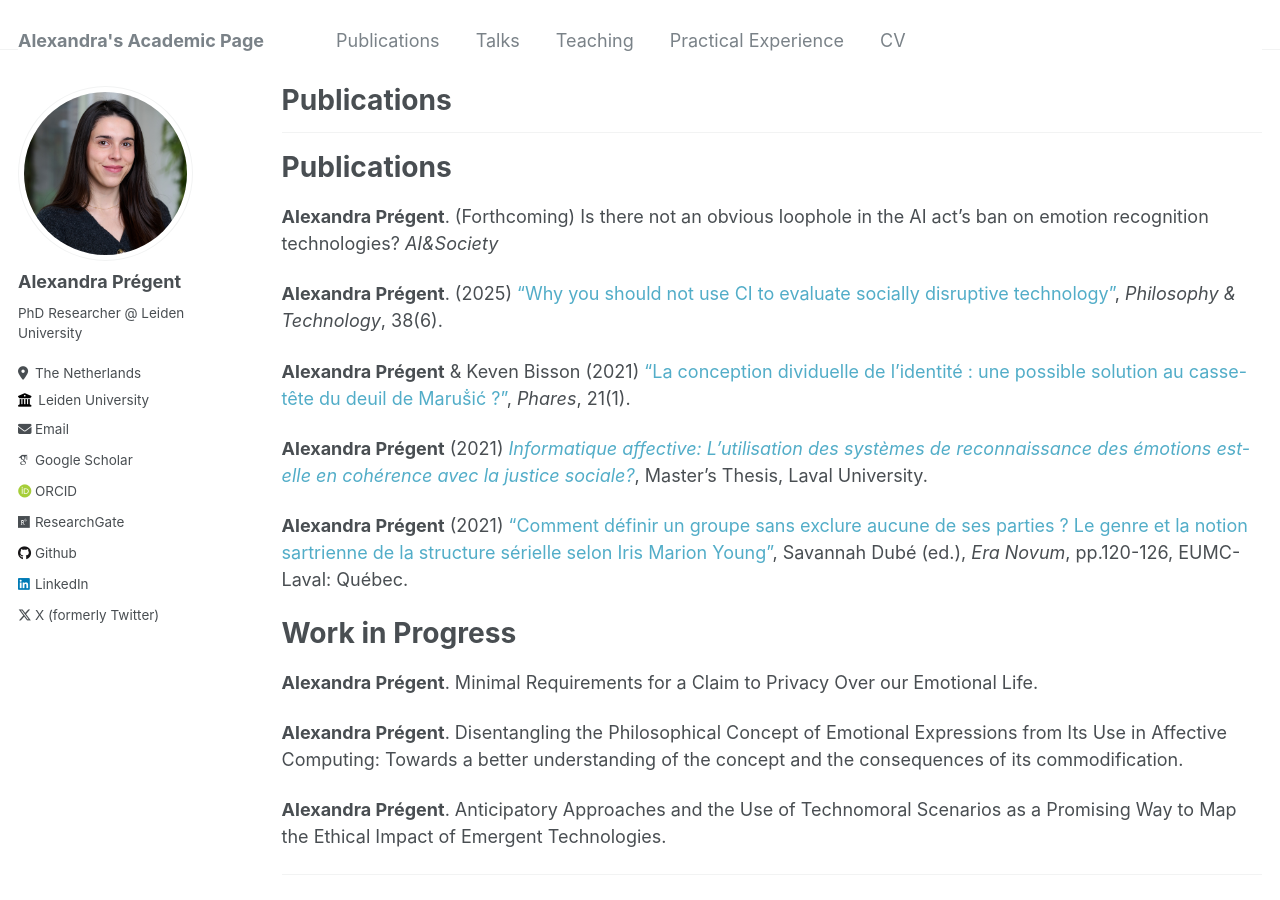
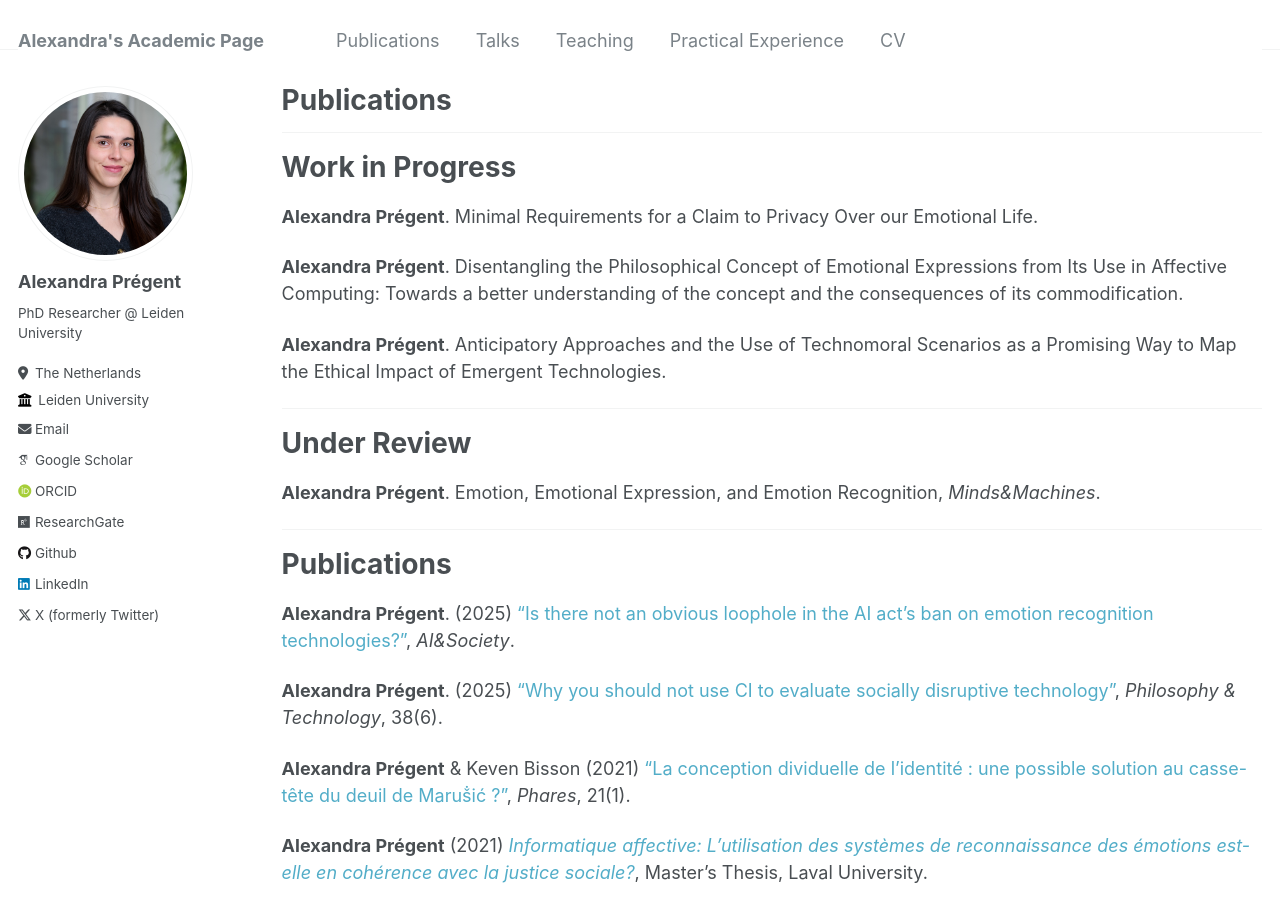
Before and after one commit to AlexandraPregent/AlexandraPregent.github.io, a Jekyll site: the page built from _pages/publications.md, in a window 1280 px wide and 900 px high. Built offline with Jekyll 4.4.1, drawn with Linux system fonts in a browser that asks for light colours; some web fonts are replaced; part of the change alters nothing that is shown.

Commit message:
Update publications.md

```diff
--- a/_pages/publications.md
+++ b/_pages/publications.md
@@ -5,20 +5,6 @@ permalink: /publications/
 author_profile: true
 ---
 ****
-
-# Publications
-
-**Alexandra Prégent**. (Forthcoming) Is there not an obvious loophole in the AI act's ban on emotion recognition technologies? *AI&Society*
-
-**Alexandra Prégent**. (2025) <a href="https://link.springer.com/article/10.1007/s13347-025-00838-z" style="text-decoration:none">"Why you should not use CI to evaluate socially disruptive technology"</a>, *Philosophy & Technology*, 38(6).
-
-**Alexandra Prégent** & Keven Bisson (2021) <a href="https://philpapers.org/rec/PRGLCD" style="text-decoration:none">“La conception dividuelle de l’identité : une possible solution au casse-tête du deuil de Maruṧić ?”</a>, *Phares*, 21(1).
-
-**Alexandra Prégent** (2021) <a href="https://philpapers.org/rec/PRGLCD" style="text-decoration:none">*Informatique affective: L’utilisation des systèmes de reconnaissance des émotions est-elle en cohérence avec la justice sociale?*</a>, Master’s Thesis, Laval University.
-
-**Alexandra Prégent** (2021) <a href="https://philpapers.org/rec/PRGCDU" style="text-decoration:none">"Comment définir un groupe sans exclure aucune de ses parties ? Le genre et la notion sartrienne de la structure sérielle selon Iris Marion Young"</a>, Savannah Dubé (ed.), *Era Novum*, pp.120-126, EUMC-Laval: Québec.
-
-
 
 # Work in Progress
 
@@ -29,3 +15,22 @@ author_profile: true
 **Alexandra Prégent**. Anticipatory Approaches and the Use of Technomoral Scenarios as a Promising Way to Map the Ethical Impact of Emergent Technologies.
 
 ****
+
+# Under Review
+
+**Alexandra Prégent**. Emotion, Emotional Expression, and Emotion Recognition, *Minds&Machines*.
+
+****
+
+
+# Publications
+
+**Alexandra Prégent**. (2025) <a href="https://doi.org/10.1007/s00146-025-02289-8." style="text-decoration:none">"Is there not an obvious loophole in the AI act’s ban on emotion recognition technologies?"</a>, *AI&Society*.
+
+**Alexandra Prégent**. (2025) <a href="https://link.springer.com/article/10.1007/s13347-025-00838-z" style="text-decoration:none">"Why you should not use CI to evaluate socially disruptive technology"</a>, *Philosophy & Technology*, 38(6).
+
+**Alexandra Prégent** & Keven Bisson (2021) <a href="https://philpapers.org/rec/PRGLCD" style="text-decoration:none">“La conception dividuelle de l’identité : une possible solution au casse-tête du deuil de Maruṧić ?”</a>, *Phares*, 21(1).
+
+**Alexandra Prégent** (2021) <a href="https://philpapers.org/rec/PRGLCD" style="text-decoration:none">*Informatique affective: L’utilisation des systèmes de reconnaissance des émotions est-elle en cohérence avec la justice sociale?*</a>, Master’s Thesis, Laval University.
+
+**Alexandra Prégent** (2021) <a href="https://philpapers.org/rec/PRGCDU" style="text-decoration:none">"Comment définir un groupe sans exclure aucune de ses parties ? Le genre et la notion sartrienne de la structure sérielle selon Iris Marion Young"</a>, Savannah Dubé (ed.), *Era Novum*, pp.120-126, EUMC-Laval: Québec.
```
